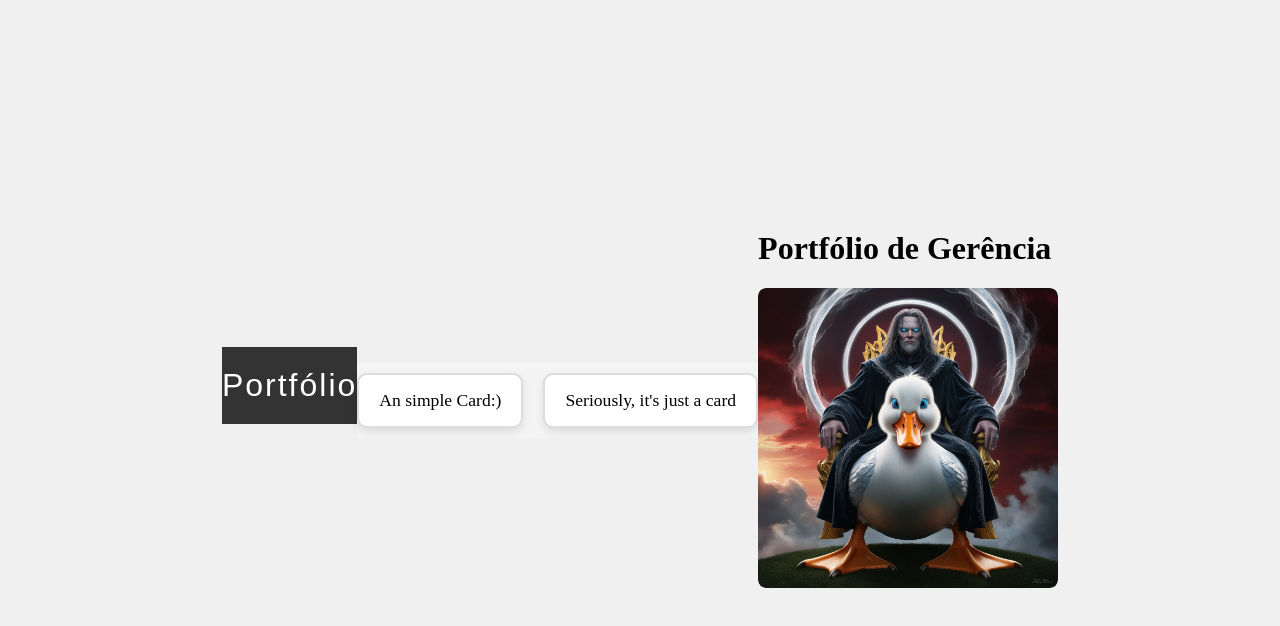
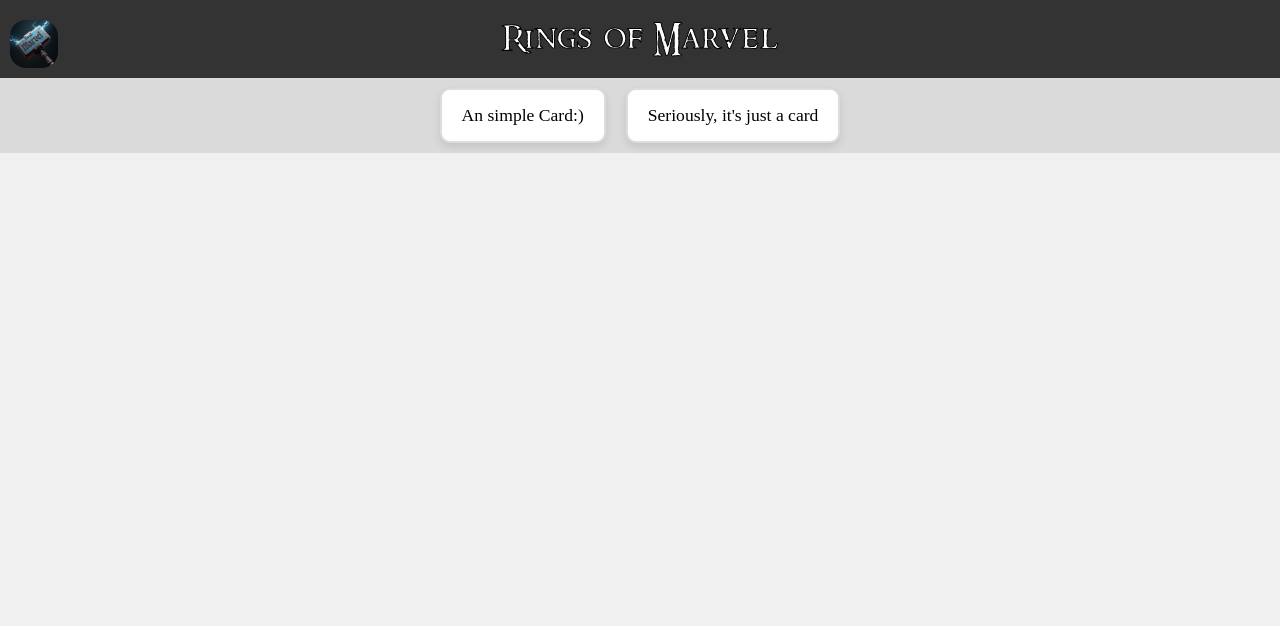
Before and after one commit to GsCorneto/Atv-PortGER, a plain HTML site: page index.html in a window 1280 px wide. Drawn offline with Linux system fonts and the light colour scheme.

Commit message:
UPDATE: header
Developing the header, adding a logo, and changing the font to match the project.

```diff
--- a/index.html
+++ b/index.html
@@ -7,8 +7,7 @@
     <title>Portfólio</title>
 </head>
 <body>
-    <header class="header">Portfólio</header>
-
+    <header class="header"><img src="logo.png" alt="logo"><span>Rings of Marvel</span></header>
     <nav class="navbar">
         <ul class="list">
             <li class="item">An simple Card:)</li>
@@ -16,7 +15,8 @@
         </ul>
     </nav>
 
-    <main>
+
+    <!-- <main>
         <div class="container">
          <h1>Portfólio de Gerência</h1>
         <div class="card">
@@ -25,7 +25,7 @@
       </div>
     </div>
     </div>
-    </main>
+    </main> -->
 
     <footer></footer>
 </body>
--- a/styles.css
+++ b/styles.css
@@ -1,21 +1,39 @@
+@font-face {
+    font-family: "lotr";
+    src: url("font/RINGM___.ttf");
+}
 
 .header {
+    font-family: 'lotr';
     font-size: 2rem;
     text-align: center;
     background-color: #333;
-    color: #fff;
+    color: rgb(255, 255, 255);
+    -webkit-text-stroke-width: 1px;
+    -webkit-text-stroke-color: rgb(0, 0, 0);
     padding: 20px 0;
-    margin-bottom: 30px;
+    margin-bottom: 0%;
     letter-spacing: 2px;
-    font-family: Arial, sans-serif;
+
 }
+
+
+header img{
+    vertical-align: middle;
+    width: 48px;
+    height: auto;
+    position: absolute;
+    left: 10px;
+    border-radius: 16px;
+}
+
 
 .navbar {
     display: flex;
     justify-content: center;
     align-items: center;
-    background-color: #f4f4f4;
-    padding: 10px 0;
+    background-color: #dbdada;
+    padding: 10px 0
 }
 
 .list {
@@ -47,7 +65,7 @@
     font-size: 1.3rem;
   }
 body {
-    display: flex;
+    /* display: flex; */
     justify-content: center;
     align-items: center;
     height: 100vh;
```
Also changed, not shown: font/RINGM___.TTF (added), logo.png (added).
